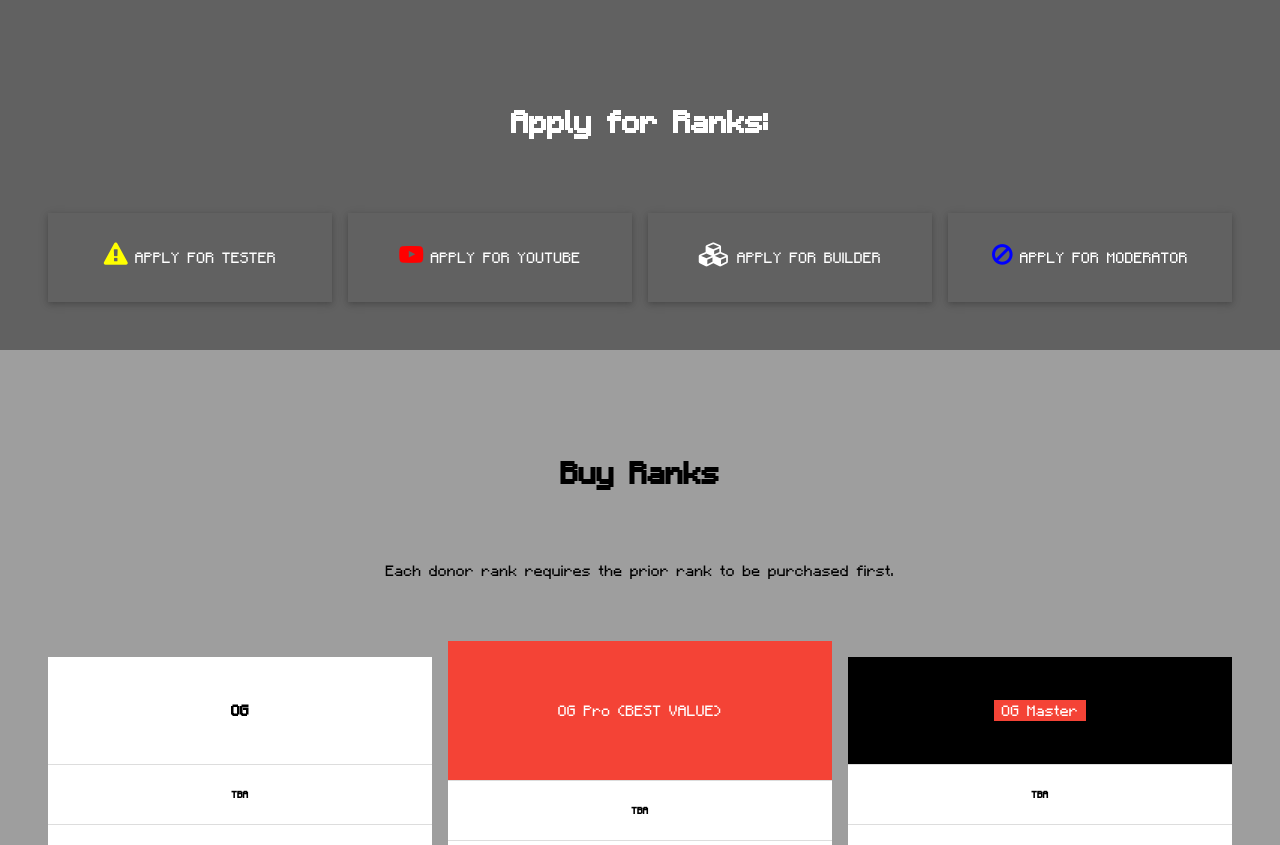
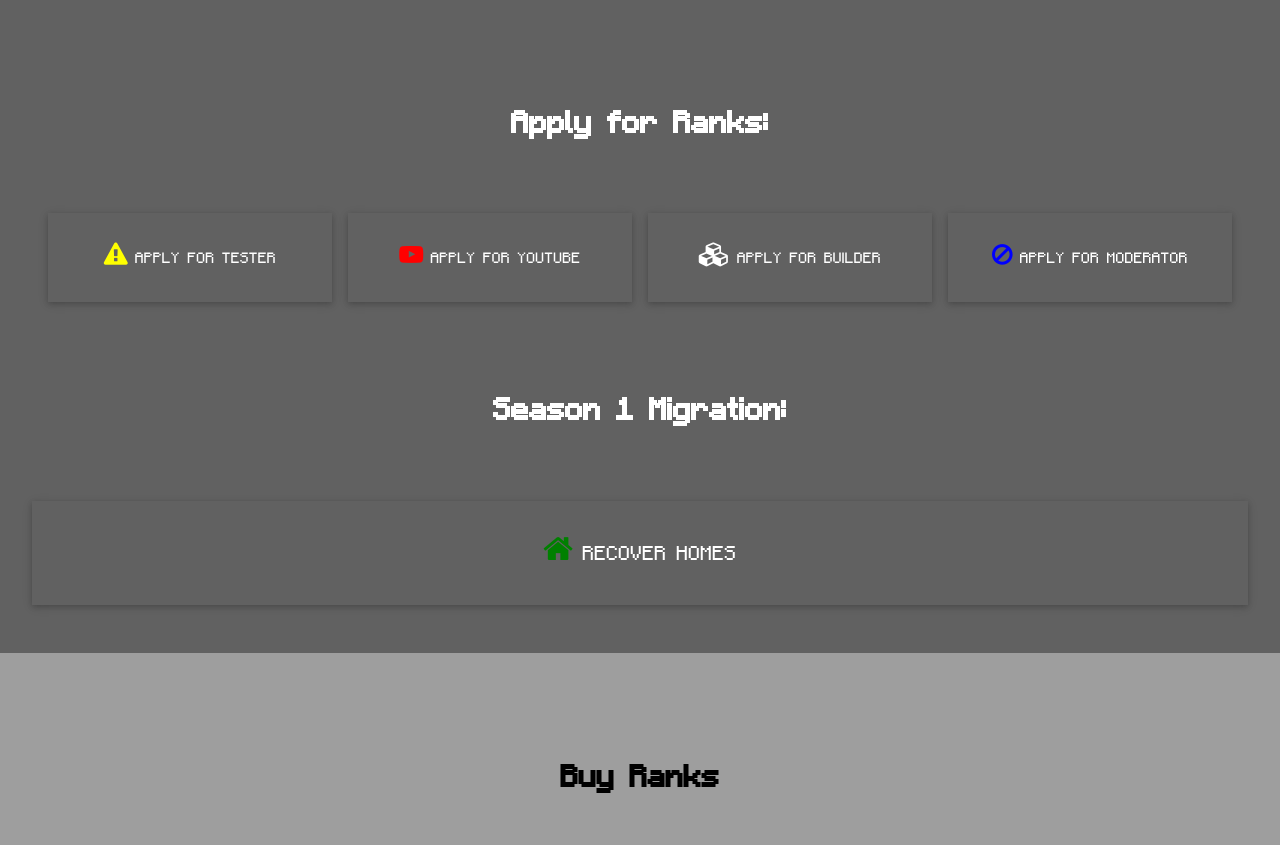
Before and after one commit to true-og/OG-Suite, a PHP site: page / in a window 1280 px wide. Shown: the part 4153-4998 px from the top of the page. Run offline with PHP 8.4, Linux system fonts and the light colour scheme.

Commit message:
Add /home recovery form

```diff
--- a/website/index.php
+++ b/website/index.php
@@ -194,6 +194,15 @@
      </div>
     </div>
   </div>
+  <p class="w3-center" style="font-size: 6vh"><strong>Season 1 Migration:</strong></p>
+  <div class="m6 w3-margin-bottom w3-center">
+	<div class="w3-card">
+		<div class="w3-container">
+		<p><a href="https://docs.google.com/forms/d/e/1FAIpQLSdOuBxHJ0CyDRMmCoAKM5i79tuoP2vyv9Zo8G2svM_18y4ALA/viewform?usp=sf_link" style="text-decoration: none"><button class="w3-button w3-block" style="font-size: 4vh"><i class="fa fa-home green"></i> RECOVER HOMES</button></a></p>
+	  </div>
+    </div>
+  </div>
+
 </div>
 
 <!-- Shop Section -->
```
